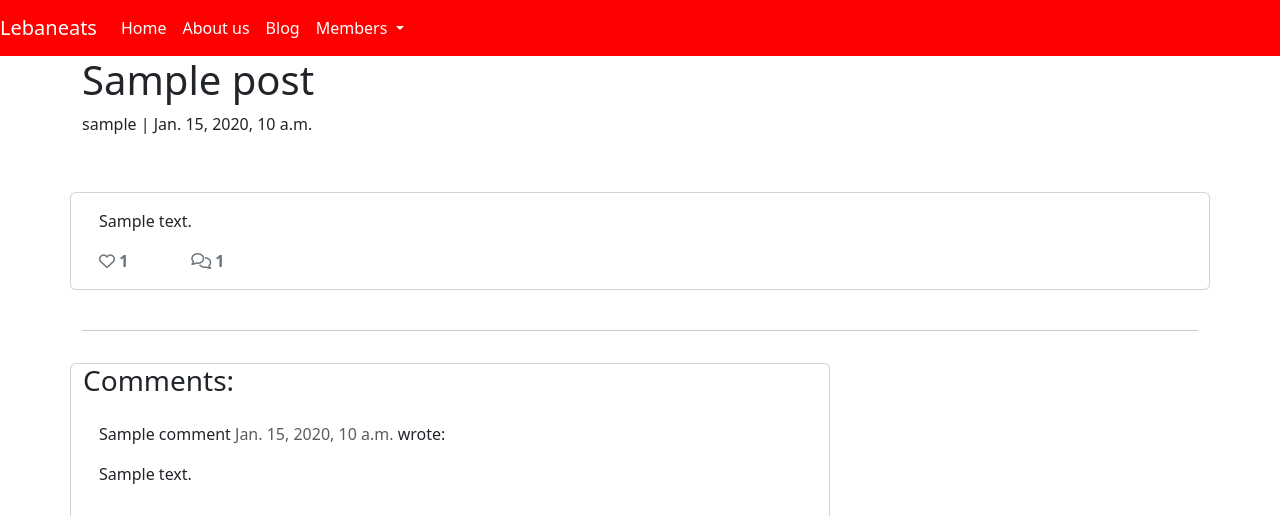
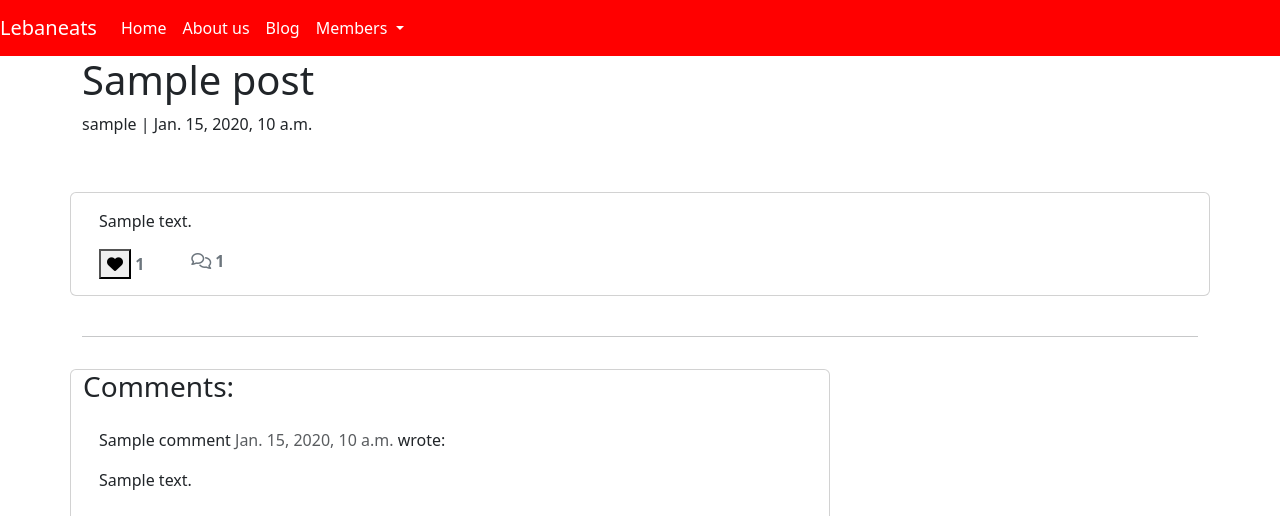
Before and after one commit to Mushbt/lebaneats-pp4, a Django app: a page that uses templates/post_detail.html in a window 1280 px wide. Shown: the top 516 px of the page. Run offline with Django 3.2, Linux system fonts and the light colour scheme; a user stored in the database is signed in; tables that the repository leaves empty hold one stand-in row (values such as "Sample post"); some libraries are stand-ins or nearby versions.

Commit message:
Add like post functionality

```diff
--- a/blog/urls.py
+++ b/blog/urls.py
@@ -5,4 +5,5 @@ from django.urls import path
 urlpatterns = [
     path('', views.PostList.as_view(), name='home'),
     path('<slug:slug>/', views.PostDetail.as_view(), name='post_detail'),
+    path('like/<slug:slug>', views.PostLike.as_view(), name='post_like'),
 ]
--- a/blog/views.py
+++ b/blog/views.py
@@ -1,5 +1,6 @@
-from django.shortcuts import render, get_object_or_404
+from django.shortcuts import render, get_object_or_404, reverse
 from django.views import generic, View
+from django.http import HttpResponseRedirect
 from .models import Post
 from .forms import CommentForm
 
@@ -62,3 +63,14 @@ class PostDetail(View):
                 "comment_form": CommentForm(),
             },
         )
+
+
+class PostLike(View):
+    def post(self, request, slug):
+        post = get_object_or_404(Post, slug=slug)
+
+        if post.likes.filter(id=request.user.id).exists():
+            post.likes.remove(request.user)
+        else:
+            post.likes.add(request.user)
+        return HttpResponseRedirect(reverse('post_detail', args=[slug]))
--- a/templates/post_detail.html
+++ b/templates/post_detail.html
@@ -29,10 +29,29 @@
                 </p>
                 <div class="row">
                     <div class="col-1">
-                        {% with comments.count as total_comments %}
-                        <strong class="text-secondary"><i class="far fa-heart"></i> {{ post.number_of_likes }} </strong>
+                        <strong>
+                            {% if user.is_authenticated %}
+                            <form class="d-inline" action="{% url 'post_like' post.slug %}" method="POST">
+                                {% csrf_token %}
+                                {% if liked %}
+
+                                <button type="submit" name="blogpost_id" value="{{post.slug}}" class="btn-like"><i class="fas fa-heart"></i></button>
+
+                                {% else %}
+
+                                <button type="submit" name="blogpost_id" value="{{post.slug}}" class="btn-like"><i class="far fa-heart"></i></button>
+
+                                {% endif %}
+                            </form>
+                            {% else %}
+
+                            <span class="text-secondary"><i class="far fa-heart"></i></span>
+                            {% endif %}
+                            <span class="text-secondary">{{ post.number_of_likes }} </span>
+                        </strong>
                     </div>
                     <div class="col-1">
+                        {% with comments.count as total_comments %}
                        <strong class="text-secondary"><i class="far fa-comments"></i> {{ total_comments }} </strong>
                        {% endwith %}
                     </div>
```
